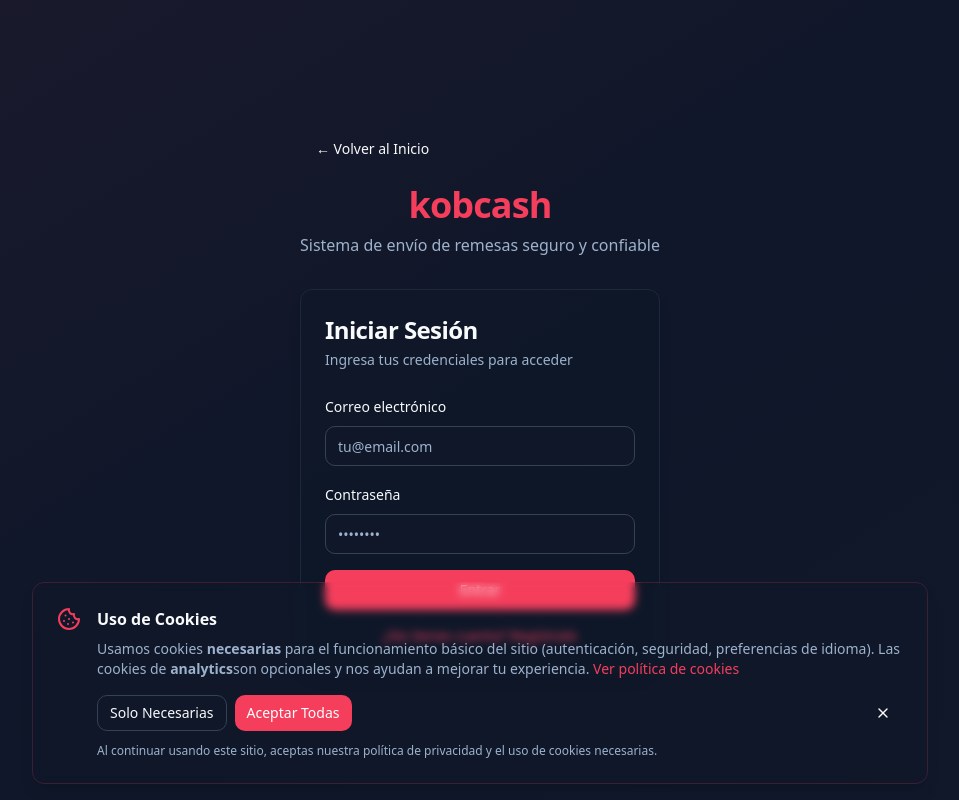
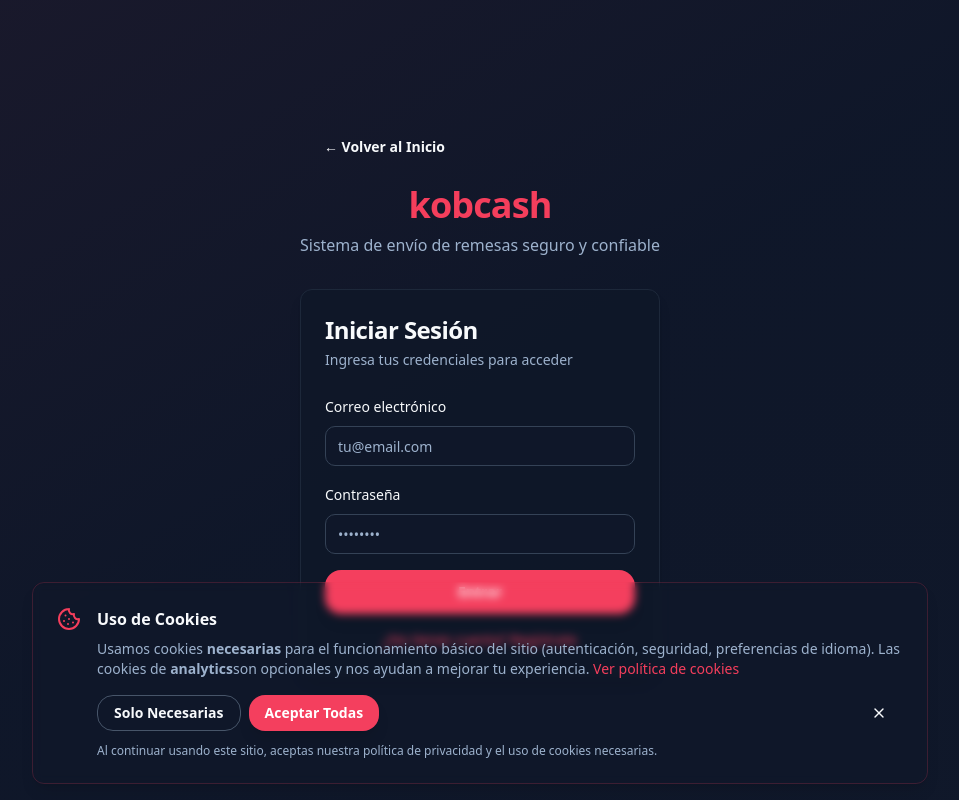
Before and after one commit to YuniorRivera/remesas-haiti-connect, a React (Vite) app: page /auth in a window 1280 px wide. Shown: the whole page, without its empty margins (160-1119 px from the left). Built offline with nearby package versions, Linux system fonts and the light colour scheme; the HTML template or start-up script is replaced by a standard one.

Commit message:
Refactor: Update button styles

```diff
--- a/src/components/ui/button.tsx
+++ b/src/components/ui/button.tsx
@@ -5,22 +5,22 @@ import { cva, type VariantProps } from "class-variance-authority";
 import { cn } from "@/lib/utils";
 
 const buttonVariants = cva(
-  "inline-flex items-center justify-center gap-2 whitespace-nowrap rounded-md text-sm font-medium ring-offset-background transition-colors focus-visible:outline-none focus-visible:ring-2 focus-visible:ring-ring focus-visible:ring-offset-2 disabled:pointer-events-none disabled:opacity-50 [&_svg]:pointer-events-none [&_svg]:size-4 [&_svg]:shrink-0",
+  "inline-flex items-center justify-center gap-2 whitespace-nowrap rounded-2xl text-sm font-semibold ring-offset-background transition-colors focus-visible:outline-none focus-visible:ring-2 focus-visible:ring-rose-400/40 disabled:pointer-events-none disabled:opacity-60 disabled:cursor-not-allowed [&_svg]:pointer-events-none [&_svg]:size-4 [&_svg]:shrink-0",
   {
     variants: {
       variant: {
-        default: "bg-primary text-primary-foreground hover:bg-primary/90",
-        destructive: "bg-destructive text-destructive-foreground hover:bg-destructive/90",
-        success: "bg-success text-success-foreground hover:bg-success/90",
-        outline: "border border-input bg-background hover:bg-accent hover:text-accent-foreground",
-        secondary: "bg-secondary text-secondary-foreground hover:bg-secondary/80",
+        default: "bg-rose-500 text-white hover:bg-rose-600 shadow-lg",
+        destructive: "bg-destructive text-destructive-foreground hover:bg-destructive/90 shadow-lg",
+        success: "bg-emerald-500 text-white hover:bg-emerald-600 shadow-lg",
+        outline: "border border-slate-600 text-slate-50 bg-transparent hover:bg-slate-800",
+        secondary: "bg-slate-700 text-slate-50 hover:bg-slate-600",
         ghost: "hover:bg-accent hover:text-accent-foreground",
         link: "text-primary underline-offset-4 hover:underline",
       },
       size: {
-        default: "h-10 px-4 py-2",
-        sm: "h-9 rounded-md px-3",
-        lg: "h-11 rounded-md px-8",
+        default: "h-11 px-6 py-3",
+        sm: "h-9 px-4 py-2",
+        lg: "h-12 px-8 py-3",
         icon: "h-10 w-10",
       },
     },
```
